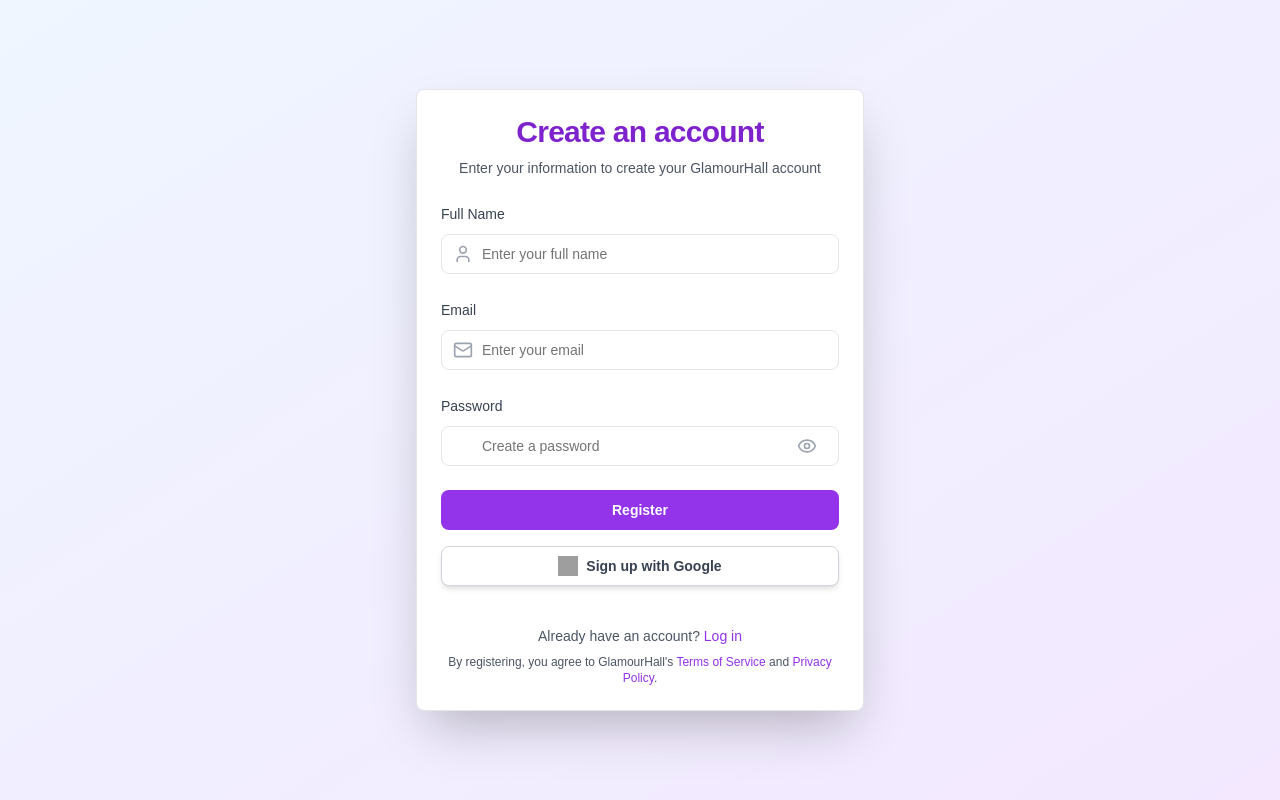
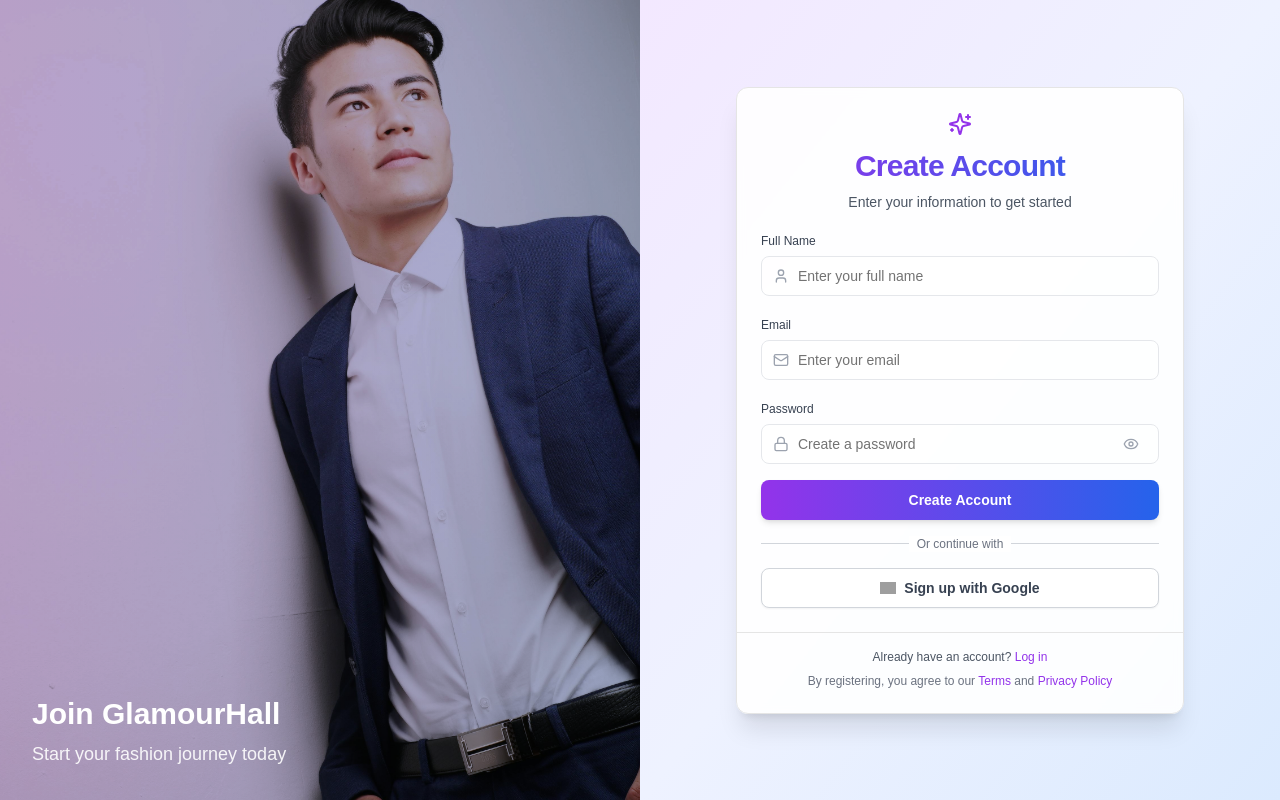
Before and after one commit to nikhil7672/Glamourhall.tech, a Next.js app: page /auth/register in a window 1280 px wide. Built offline with nearby package versions, Linux system fonts and the light colour scheme; grey boxes are pictures that could not be loaded.

Commit message:
login register bg changes

```diff
--- a/app/auth/register/page.tsx
+++ b/app/auth/register/page.tsx
@@ -3,12 +3,14 @@
 import { useState } from 'react'
 import { useRouter } from 'next/navigation'
 import Link from 'next/link'
+import Image from 'next/image'
 import { Button } from "@/components/ui/button"
 import { Input } from "@/components/ui/input"
 import { Label } from "@/components/ui/label"
 import { Card, CardContent, CardDescription, CardFooter, CardHeader, CardTitle } from "@/components/ui/card"
-import { EyeIcon, EyeOffIcon, MailIcon, UserIcon } from 'lucide-react'
+import { EyeIcon, EyeOffIcon, MailIcon, UserIcon, LockIcon, Sparkles } from 'lucide-react'
 import { signIn } from 'next-auth/react'
+
 export default function RegisterPage() {
   const [fullName, setFullName] = useState('')
   const [email, setEmail] = useState('')
@@ -30,7 +32,6 @@
       })
       const data = await response.json()
       if (response.ok) {
-        // Registration successful, redirect to login page
         router.push('/auth/login')
       } else {
         setError(data.error || 'Registration failed')
@@ -56,111 +57,173 @@
   }
 
   return (
-    <div className="min-h-screen flex items-center justify-center bg-gradient-to-br from-blue-50 to-purple-100 p-6">
-      <Card className="w-full max-w-md shadow-2xl rounded-lg bg-white">
-        <CardHeader className="space-y-2 text-center">
-          <CardTitle className="text-3xl font-extrabold text-purple-700">Create an account</CardTitle>
-          <CardDescription className="text-gray-600">
-            Enter your information to create your GlamourHall account
+    <div className="min-h-screen flex">
+      {/* Left side - Fashion Image */}
+      <div className="hidden lg:flex lg:w-1/2 relative">
+        <Image
+          src="/boy.jpg"
+          alt="Fashion background"
+          fill
+          className="object-cover"
+          priority
+        />
+        <div className="absolute inset-0 bg-gradient-to-r from-purple-900/40 to-blue-900/40 mix-blend-multiply" />
+        <div className="absolute bottom-0 left-0 right-0 p-8 text-white">
+          <h2 className="text-3xl font-bold mb-2">Join GlamourHall</h2>
+          <p className="text-lg opacity-90">Start your fashion journey today</p>
+        </div>
+      </div>
+
+      {/* Right side - Register Form */}
+      <div className="w-full lg:w-1/2 flex items-center justify-center relative">
+        <div className="absolute inset-0 lg:hidden">
+          <Image
+            src="/boy.jpg"
+            alt="Fashion background"
+            fill
+            className="object-cover"
+            priority
+          />
+          <div className="absolute inset-0 bg-gradient-to-b from-purple-900/60 via-blue-900/60 to-black/70 mix-blend-multiply" />
+        </div>
+        <div className="absolute inset-0 hidden lg:block bg-gradient-to-br from-purple-100 via-indigo-50 to-blue-100" />
+
+        <Card className="w-full max-w-md shadow-xl rounded-xl bg-white/90 backdrop-blur-sm dark:bg-gray-900/90 relative z-10 m-6">
+          <CardHeader className="space-y-2 text-center pb-4">
+            <div className="flex items-center justify-center mb-1">
+              <Sparkles className="h-6 w-6 text-purple-600" />
+            </div>
+            <CardTitle className="text-3xl font-extrabold bg-clip-text text-transparent bg-gradient-to-r from-purple-600 to-blue-600">
+              Create Account
+            </CardTitle>
+            <CardDescription className="text-sm text-gray-600 dark:text-gray-400">
+              Enter your information to get started
             </CardDescription>
           </CardHeader>
 
           <CardContent>
-          <form onSubmit={handleSubmit} className="space-y-6">
-            {error && <p className="text-red-500 text-sm">{error}</p>}
-            <div className="space-y-2">
-              <Label htmlFor="name" className="text-sm font-medium text-gray-700">Full Name</Label>
+            <form onSubmit={handleSubmit} className="space-y-4">
+              {error && (
+                <div className="p-2 rounded-lg bg-red-50 border border-red-200 text-red-600 text-xs">
+                  {error}
+                </div>
+              )}
+
+              <div className="space-y-1">
+                <Label htmlFor="name" className="text-xs font-medium text-gray-700 dark:text-gray-300">
+                  Full Name
+                </Label>
                 <div className="relative">
                   <Input
                     id="name"
                     placeholder="Enter your full name"
                     required
-                  className="pl-10 py-3 rounded-lg focus:ring-purple-500 focus:border-purple-500"
+                    className="pl-9 py-2 rounded-lg bg-white/50 dark:bg-gray-800 focus:bg-white focus:dark:bg-gray-700 transition-all border-gray-200 text-sm"
                     value={fullName}
                     onChange={(e) => setFullName(e.target.value)}
                   />
-                <UserIcon className="absolute left-3 top-1/2 transform -translate-y-1/2 h-5 w-5 text-gray-400" />
+                  <UserIcon className="absolute left-3 top-1/2 transform -translate-y-1/2 h-4 w-4 text-gray-400" />
                 </div>
               </div>
-            <div className="space-y-2">
-              <Label htmlFor="email" className="text-sm font-medium text-gray-700">Email</Label>
+
+              <div className="space-y-1">
+                <Label htmlFor="email" className="text-xs font-medium text-gray-700 dark:text-gray-300">
+                  Email
+                </Label>
                 <div className="relative">
                   <Input
                     id="email"
+                    type="email"
                     placeholder="Enter your email"
-                  type="email"
                     required
-                  className="pl-10 py-3 rounded-lg focus:ring-purple-500 focus:border-purple-500"
+                    className="pl-9 py-2 rounded-lg bg-white/50 dark:bg-gray-800 focus:bg-white focus:dark:bg-gray-700 transition-all border-gray-200 text-sm"
                     value={email}
                     onChange={(e) => setEmail(e.target.value)}
                   />
-                <MailIcon className="absolute left-3 top-1/2 transform -translate-y-1/2 h-5 w-5 text-gray-400" />
+                  <MailIcon className="absolute left-3 top-1/2 transform -translate-y-1/2 h-4 w-4 text-gray-400" />
                 </div>
               </div>
-            <div className="space-y-2">
-              <Label htmlFor="password" className="text-sm font-medium text-gray-700">Password</Label>
+
+              <div className="space-y-1">
+                <Label htmlFor="password" className="text-xs font-medium text-gray-700 dark:text-gray-300">
+                  Password
+                </Label>
                 <div className="relative">
                   <Input
                     id="password"
+                    type={showPassword ? "text" : "password"}
                     placeholder="Create a password"
-                  type={showPassword ? "text" : "password"}
                     required
-                  className="pl-10 py-3 rounded-lg focus:ring-purple-500 focus:border-purple-500"
+                    className="pl-9 py-2 rounded-lg bg-white/50 dark:bg-gray-800 focus:bg-white focus:dark:bg-gray-700 transition-all border-gray-200 text-sm"
                     value={password}
                     onChange={(e) => setPassword(e.target.value)}
                   />
+                  <LockIcon className="absolute left-3 top-1/2 transform -translate-y-1/2 h-4 w-4 text-gray-400" />
                   <Button
                     type="button"
                     variant="ghost"
                     size="icon"
-                  className="absolute right-3 top-1/2 transform -translate-y-1/2"
+                    className="absolute right-2 top-1/2 transform -translate-y-1/2"
                     onClick={togglePasswordVisibility}
                   >
                     {showPassword ? (
-                    <EyeOffIcon className="h-5 w-5 text-gray-400" />
+                      <EyeOffIcon className="h-4 w-4 text-gray-400" />
                     ) : (
-                    <EyeIcon className="h-5 w-5 text-gray-400" />
+                      <EyeIcon className="h-4 w-4 text-gray-400" />
                     )}
                     <span className="sr-only">Toggle password visibility</span>
                   </Button>
                 </div>
               </div>
 
-            <Button className="w-full py-3 bg-purple-600 hover:bg-purple-700 text-white font-semibold rounded-lg transition duration-300">
-              Register
+              <Button
+                className="w-full py-2 bg-gradient-to-r from-purple-600 to-blue-600 hover:from-purple-700 hover:to-blue-700 text-white font-semibold rounded-lg transition duration-300 shadow-md text-sm"
+                type="submit"
+              >
+                Create Account
+              </Button>
+
+              <div className="relative my-4">
+                <div className="absolute inset-0 flex items-center">
+                  <div className="w-full border-t border-gray-300"></div>
+                </div>
+                <div className="relative flex justify-center text-xs">
+                  <span className="px-2 bg-white text-gray-500">Or continue with</span>
+                </div>
+              </div>
+
+              <Button
+  className="w-full py-2 bg-white hover:bg-gray-50 text-gray-700 font-semibold rounded-lg border border-gray-300 transition duration-300 shadow-sm flex items-center justify-center gap-2 text-sm"
+  onClick={handleGoogleSignUp}
+  type="button"
+>
+  <Image src="/google.png" alt="Google" width={16} height={16} />
+  Sign up with Google
 </Button>
             </form>
-          <div className="mt-4">
-            <Button
-              className="w-full py-3 bg-white text-gray-700 font-semibold rounded-lg border border-gray-300 hover:bg-gray-100 transition duration-300 shadow-md flex items-center justify-center"
-              onClick={handleGoogleSignUp}
-            >
-              <img src="/google-icon.svg" alt="Google" className="w-5 h-5 mr-2" />
-              Sign up with Google
-            </Button>
-          </div>
           </CardContent>
 
-        <CardFooter className="flex flex-col items-center mt-4">
-          <p className="text-center text-sm text-gray-600">
+          <CardFooter className="border-t pt-4">
+            <div className="w-full space-y-2">
+              <p className="text-center text-xs text-gray-600 dark:text-gray-400">
                 Already have an account?{' '}
-            <Link href="/auth/login" className="text-purple-600 hover:underline">
+                <Link
+                  href="/auth/login"
+                  className="font-medium text-purple-600 hover:text-purple-500 dark:text-purple-400 hover:underline"
+                >
                   Log in
                 </Link>
               </p>
-          <p className="text-center text-xs text-gray-600 mt-2">
-            By registering, you agree to GlamourHall's{' '}
-            <Link href="/terms" className="text-purple-600 hover:underline">
-              Terms of Service
-            </Link>{' '}
-            and{' '}
-            <Link href="/privacy" className="text-purple-600 hover:underline">
-              Privacy Policy
-            </Link>
-            .
+              <p className="text-center text-xs text-gray-500 dark:text-gray-400">
+                By registering, you agree to our{' '}
+                <Link href="/terms" className="text-purple-600 hover:underline">Terms</Link>
+                {' '}and{' '}
+                <Link href="/privacy" className="text-purple-600 hover:underline">Privacy Policy</Link>
               </p>
+            </div>
           </CardFooter>
         </Card>
       </div>
+    </div>
   )
 }
```
Also changed, not shown: app/auth/login/page.tsx (+56 -11 lines), public/boy.jpg (added), public/lgbg.jpg (added). Lines whose indentation alone changed are shown as unchanged.
